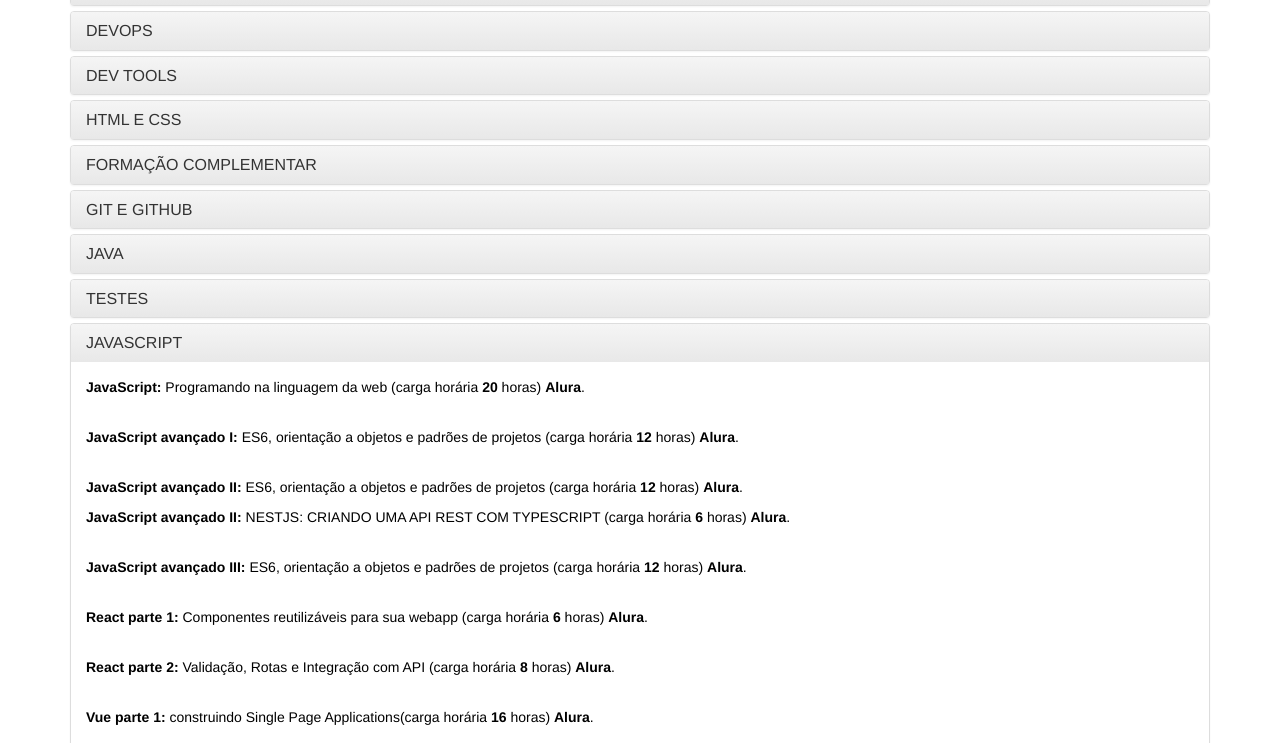
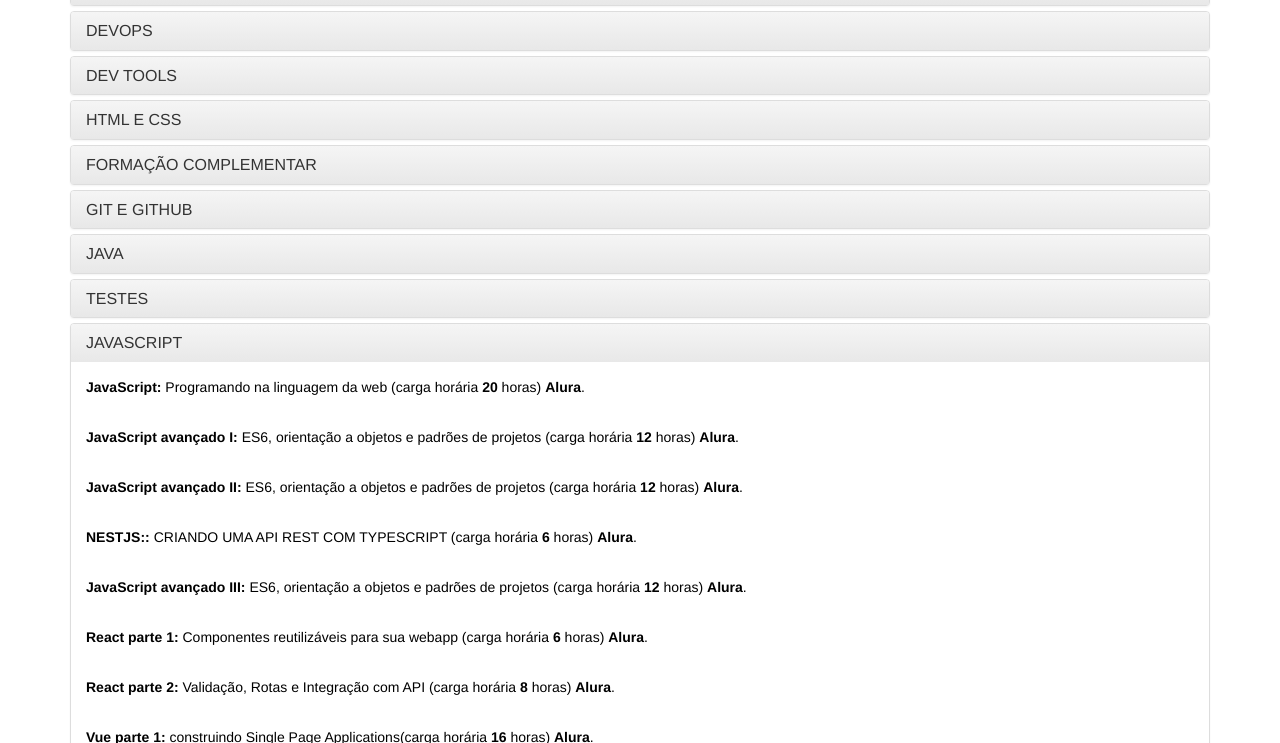
Before and after one commit to jacksonn455/jacksonn455.github.io, a plain HTML site: page index.html in a window 1280 px wide. Both pictures are taken after a click on the element "JAVASCRIPT". Shown: the part 1755-2498 px from the top of the page. Drawn offline with nearby package versions, Linux system fonts and the light colour scheme.

Commit message:
Update index.html

```diff
--- a/index.html
+++ b/index.html
@@ -718,9 +718,10 @@
                                     <strong>Alura</strong>.
                                 </p>
                             </a>
+                            <br>
                             <a href="https://cursos.alura.com.br/certificate/7f053f57-4f28-4b43-a719-636c2d6592ad"
                                 target="_blank">
-                                <p class="texto-aplicativo"><strong>JavaScript avançado II:</strong> NESTJS: CRIANDO UMA API REST COM TYPESCRIPT (carga horária
+                                <p class="texto-aplicativo"><strong>NESTJS::</strong> CRIANDO UMA API REST COM TYPESCRIPT (carga horária
                                     <strong>6</strong> horas)
                                     <strong>Alura</strong>.
                                 </p>
```
